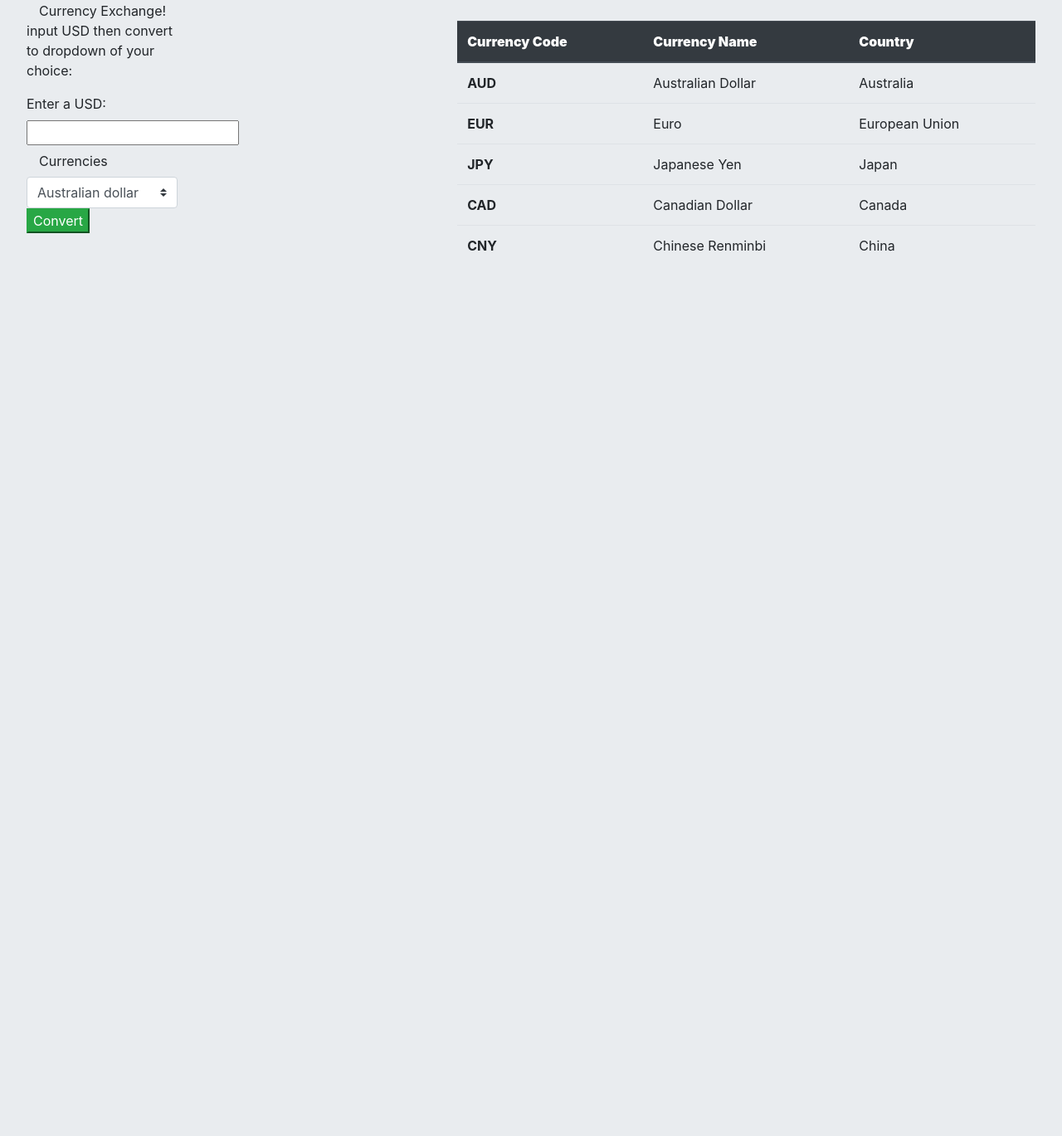
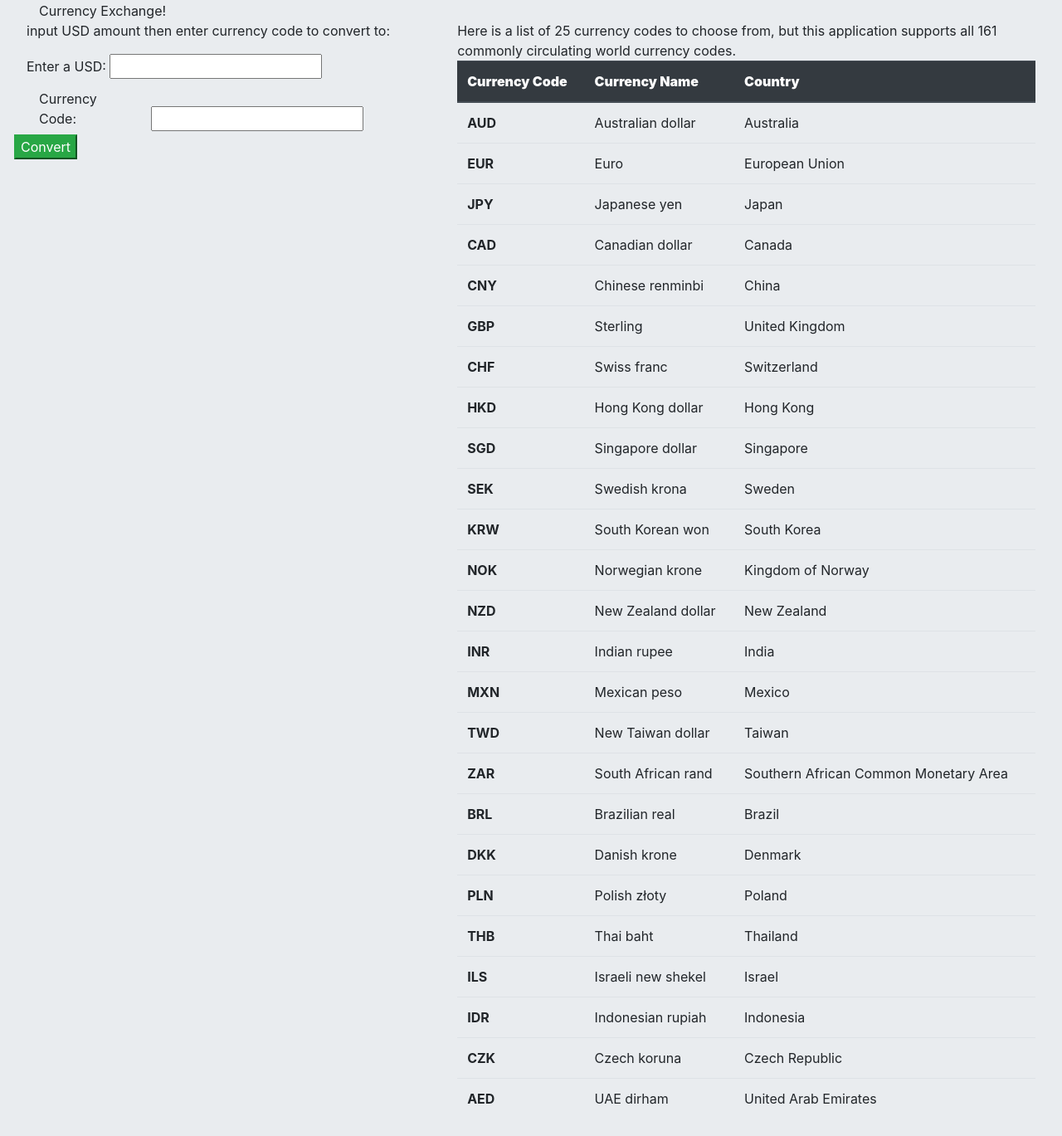
Before and after one commit to charichard09/currency-exchanger, a website built with webpack: page src/index.html in a window 1280 px wide. Shown: the part 63-1432 px from the top of the page at 83% size. Before the commit the page ends 800 px from the top, so only its background shows below. Built offline with nearby package versions, Linux system fonts and the light colour scheme.

Commit message:
add functionality to convert USD to all 161 currencies

```diff
--- a/src/index.html
+++ b/src/index.html
@@ -14,28 +14,22 @@
     <div id="form-div" class="col-5">
       <div class="row">
         <form id="convert-form">
-          <div class="col-6">
-            <p>input USD then convert to dropdown of your choice:</p>
+          <div class="col">
+            <p>input USD amount then enter currency code to convert to:</p>
             <label for="usd">Enter a USD:</label>
             <input id="usd" type="number" name="usd">
           </div>
-          <div class="col-6">
-            <label for="currencies" class="col-4 col-form-label">Currencies</label>
-            <select id="currencies" name="currencies" class="custom-select">
-              <option value="AUD">Australian dollar</option>
-              <option value="EUR">Euro</option>
-              <option value="JPY">Japanese yen</option>
-              <option value="CAD">Canadian dollar</option>
-              <option value="CNY">Chinese yuan</option>
-              <option value=""></option checked>
-            </select>
+          <div class="col">
+            <label for="currencies" class="col-4 col-form-label">Currency Code:</label>
+            <input id="currencies" name="currencies" type="text">
           </div>
+          <button type="submit" class="btn-success" id="convert-button">Convert</button>
+        </form>
       </div>
-        <button type="submit" class="btn-success" id="convert-button">Convert</button>
-      </form>
     </div>
 
     <div id="currency-codes" class="col-7">
+      <span>Here is a list of 25 currency codes to choose from, but this application supports all 161 commonly circulating world currency codes.</span>
       <table class="table">
         <thead class="thead-dark">
           <tr>
@@ -47,7 +41,7 @@
         <tbody>
           <tr>
             <th scope="row">AUD</th>
-            <td>Australian Dollar</td>
+            <td>Australian dollar</td>
             <td>Australia</td>
           </tr>
           <tr>
@@ -57,18 +51,118 @@
           </tr>
           <tr>
             <th scope="row">JPY</th>
-            <td>Japanese Yen</td>
+            <td>Japanese yen</td>
             <td>Japan</td>
           </tr>
           <tr>
             <th scope="row">CAD</th>
-            <td>Canadian Dollar</td>
+            <td>Canadian dollar</td>
             <td>Canada</td>
           </tr>
           <tr>
             <th scope="row">CNY</th>
-            <td>Chinese Renminbi</td>
+            <td>Chinese renminbi</td>
             <td>China</td>
+          </tr>
+          <tr>
+            <th scope="row">GBP</th>
+            <td>Sterling</td>
+            <td>United Kingdom</td>
+          </tr>
+          <tr>
+            <th scope="row">CHF</th>
+            <td>Swiss franc</td>
+            <td>Switzerland</td>
+          </tr>
+          <tr>
+            <th scope="row">HKD</th>
+            <td>Hong Kong dollar</td>
+            <td>Hong Kong</td>
+          </tr>
+          <tr>
+            <th scope="row">SGD</th>
+            <td>Singapore dollar</td>
+            <td>Singapore</td>
+          </tr>
+          <tr>
+            <th scope="row">SEK</th>
+            <td>Swedish krona</td>
+            <td>Sweden</td>
+          </tr>
+          <tr>
+            <th scope="row">KRW</th>
+            <td>South Korean won</td>
+            <td>South Korea</td>
+          </tr>
+          <tr>
+            <th scope="row">NOK</th>
+            <td>Norwegian krone</td>
+            <td>Kingdom of Norway</td>
+          </tr>
+          <tr>
+            <th scope="row">NZD</th>
+            <td>New Zealand dollar</td>
+            <td>New Zealand</td>
+          </tr>
+          <tr>
+            <th scope="row">INR</th>
+            <td>Indian rupee</td>
+            <td>India</td>
+          </tr>
+          <tr>
+            <th scope="row">MXN</th>
+            <td>Mexican peso</td>
+            <td>Mexico</td>
+          </tr>
+          <tr>
+            <th scope="row">TWD</th>
+            <td>New Taiwan dollar</td>
+            <td>Taiwan</td>
+          </tr>
+          <tr>
+            <th scope="row">ZAR</th>
+            <td>South African rand</td>
+            <td>Southern African Common Monetary Area</td>
+          </tr>
+          <tr>
+            <th scope="row">BRL</th>
+            <td>Brazilian real</td>
+            <td>Brazil</td>
+          </tr>
+          <tr>
+            <th scope="row">DKK</th>
+            <td>Danish krone</td>
+            <td>Denmark</td>
+          </tr>
+          <tr>
+            <th scope="row">PLN</th>
+            <td>Polish złoty</td>
+            <td>Poland</td>
+          </tr>
+          <tr>
+            <th scope="row">THB</th>
+            <td>Thai baht</td>
+            <td>Thailand</td>
+          </tr>
+          <tr>
+            <th scope="row">ILS</th>
+            <td>Israeli new shekel</td>
+            <td>Israel</td>
+          </tr>
+          <tr>
+            <th scope="row">IDR</th>
+            <td>Indonesian rupiah</td>
+            <td>Indonesia</td>
+          </tr>
+          <tr>
+            <th scope="row">CZK</th>
+            <td>Czech koruna</td>
+            <td>Czech Republic</td>
+          </tr>
+          <tr>
+            <th scope="row">AED</th>
+            <td>UAE dirham</td>
+            <td>United Arab Emirates</td>
           </tr>
         </tbody>
       </table>
--- a/src/index.js
+++ b/src/index.js
@@ -6,8 +6,8 @@ import exchangeUSDto from './js/exchange-USD-to.js';
 import isNotDataType from './js/is-not-data-type';
 
 //UI Logic
-function printExchange(usdAmount, usdExchanged, currenyTo) {
-  document.getElementById("showResponse").innerText = `${usdAmount} USD is ${usdExchanged} ${currenyTo}`;
+function printExchange(usdAmount, usdExchanged, currencyTo) {
+  document.getElementById("showResponse").innerText = `${usdAmount} USD is ${usdExchanged} ${currencyTo}`;
 }
 
 function printError(error) {
@@ -19,13 +19,14 @@ function handleFormSubmission(event) {
   const usdAmount = document.getElementById("usd").value;
   const currencyTo = document.getElementById("currencies").value;
 
+  // add error checking if Object.keys(responseObj).includes(/[A-Z]/gi) === false
   if (isNotDataType(currencyTo, "string") && isNotDataType(usdAmount, "numberString")) {
-    const errorMsg = `Error: Currency is blank or does not exist. Please select a currency to convert USD to.
+    const errorMsg = `Error: Currency is blank or does not exist. Please select a currency code to convert USD to.
     Error: USD amount is blank. Please enter a USD amount to convert to.`;
     printError(errorMsg);
     return undefined;
   } else if (isNotDataType(currencyTo, "string")) {
-    const errorMsg = "Error: Currency is blank or does not exist. Please select a currency to convert USD to.";
+    const errorMsg = "Error: Currency is blank or does not exist. Please select a currency code to convert USD to.";
     printError(errorMsg);
     return undefined;
   } else if (isNotDataType(usdAmount, "numberString")) {
```
